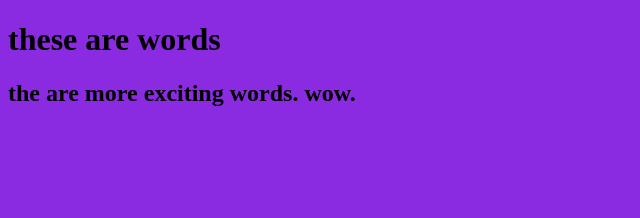
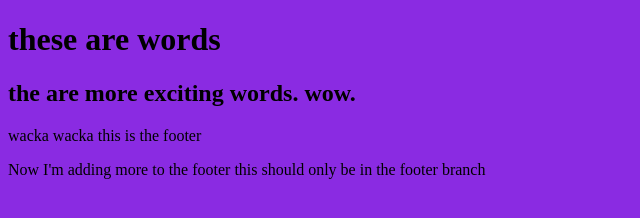
Before and after one commit to CarolineClo/trying_branches, a plain HTML site: page index.html in a window 1280 px wide. Shown: the whole page, without its empty margins (0-640 px from the left). Drawn offline with Linux system fonts and the light colour scheme.

Commit message:
only in footer

```diff
--- a/index.html
+++ b/index.html
@@ -11,4 +11,10 @@
     <h1>these are words</h1>
     <h2>the are more exciting words. wow.</h2>
   </body>
+  <footer>
+    <p>wacka wacka this is the footer</p>
+    <p>
+      Now I'm adding more to the footer this should only be in the footer branch
+    </p>
+  </footer>
 </html>
```
